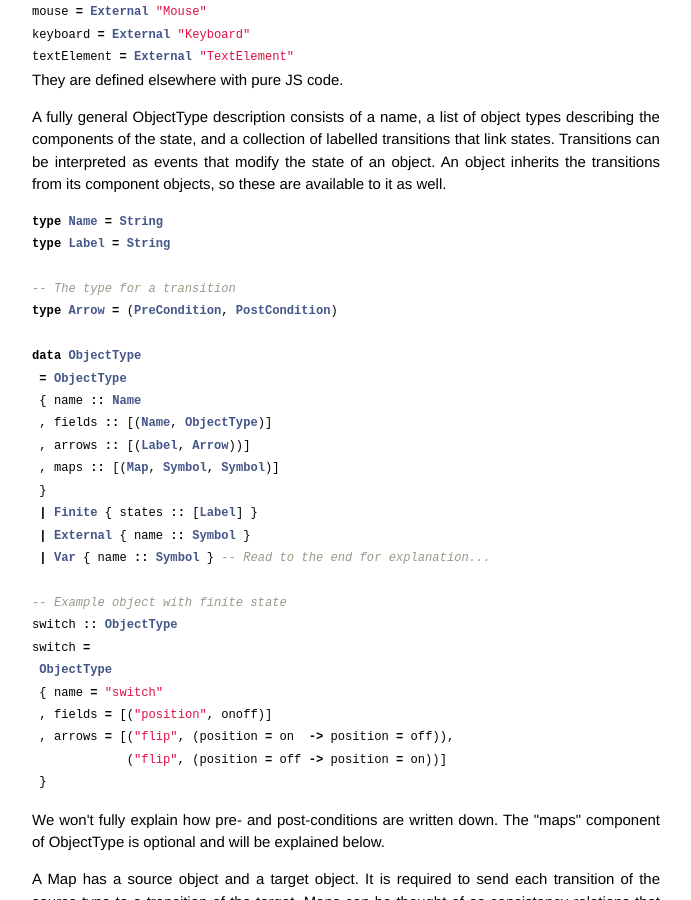
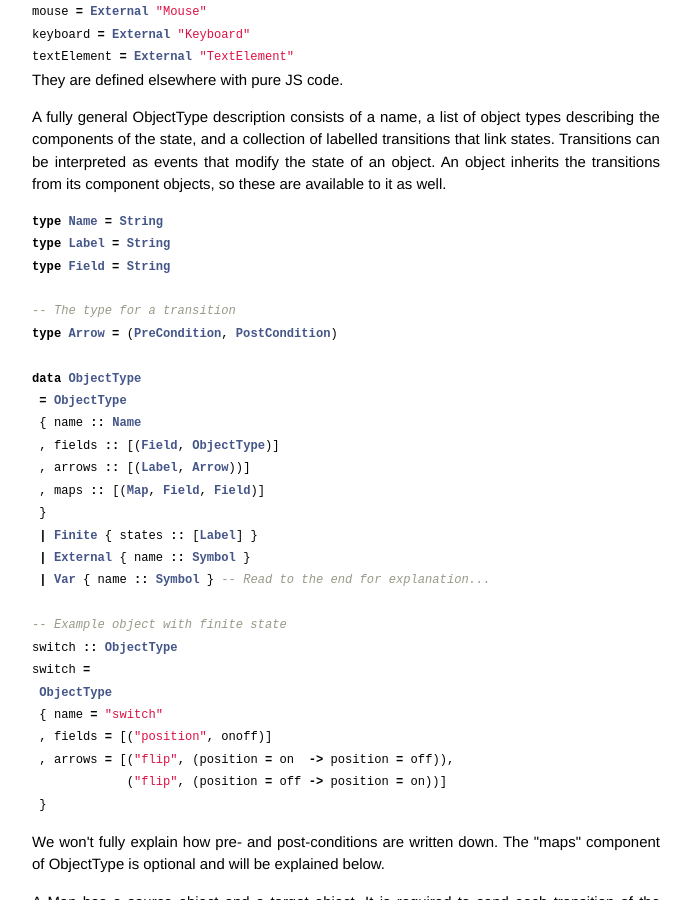
Before and after one commit to kovach/kovach.github.io, a Jekyll site: the page built from index.html, in a window 1280 px wide and 900 px high, scrolled down 558 px. Shown: the whole window, without its empty margins (294-985 px from the left). Built offline with Jekyll 4.4.1, drawn with Linux system fonts in a browser that asks for light colours.

Commit message:
added Field type syn

```diff
--- a/index.html
+++ b/index.html
@@ -52,6 +52,7 @@ from its component objects, so these are available to it as well.
 {% highlight haskell %}
 type Name = String
 type Label = String
+type Field = String
 
 -- The type for a transition
 type Arrow = (PreCondition, PostCondition)
@@ -59,9 +60,9 @@ type Arrow = (PreCondition, PostCondition)
 data ObjectType
  = ObjectType
  { name :: Name
- , fields :: [(Name, ObjectType)]
+ , fields :: [(Field, ObjectType)]
  , arrows :: [(Label, Arrow))]
- , maps :: [(Map, Symbol, Symbol)]
+ , maps :: [(Map, Field, Field)]
  }
  | Finite { states :: [Label] }
  | External { name :: Symbol }
```
